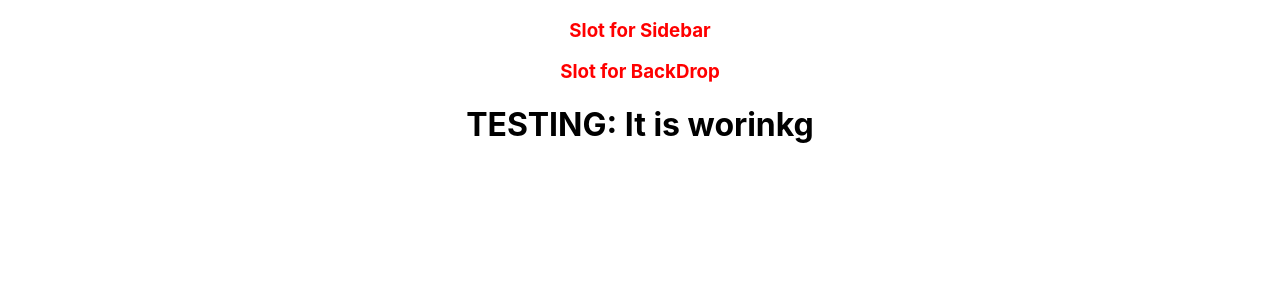
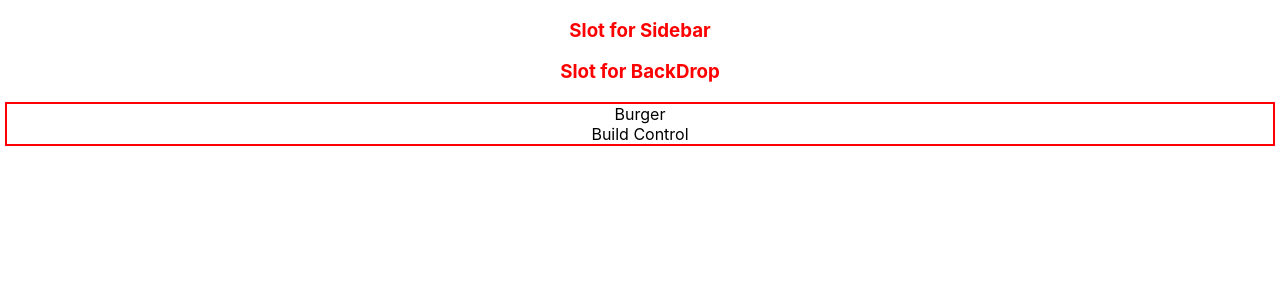
Before and after one commit to Aminul-Momin/my-react-burger, a React (Create React App) app: page / in a window 1280 px wide. Shown: the top 300 px of the page. Built offline with nearby package versions, Linux system fonts and the light colour scheme.

Commit message:
Add sketeton of BurgerBuilder component

```diff
--- /dev/null
+++ b/src/containers/BurgerBuilder/BurgerBuilder.js
@@ -0,0 +1,14 @@
+import React, { Component } from "react";
+
+class BurgerBuilder extends Component {
+  render() {
+    return (
+      <div>
+        <div>Burger</div>
+        <div>Build Control</div>
+      </div>
+    );
+  }
+}
+
+export default BurgerBuilder;
--- a/src/hoc/Layout/Layout.js
+++ b/src/hoc/Layout/Layout.js
@@ -1,5 +1,7 @@
 import React from "react";
 import Aux from "../Aux/Aux";
+import BurgerBuilder from "../../containers/BurgerBuilder/BurgerBuilder";
+import classes from "./Layout.module.css";
 
 const layout = (props) => {
   return (
@@ -7,7 +9,9 @@ const layout = (props) => {
       <h3 style={{ color: "red" }}>Slot for Sidebar</h3>
       <h3 style={{ color: "red" }}>Slot for BackDrop</h3>
 
-      <main>{props.children}</main>
+      <main className={classes.container}>
+        <BurgerBuilder />
+      </main>
     </Aux>
   );
 };
--- /dev/null
+++ b/src/hoc/Layout/Layout.module.css
@@ -0,0 +1,4 @@
+.container {
+  margin: 5px;
+  border: 2px solid red;
+}
```
Also changed, not shown: src/hoc/Layout/Layout.css (deleted).
